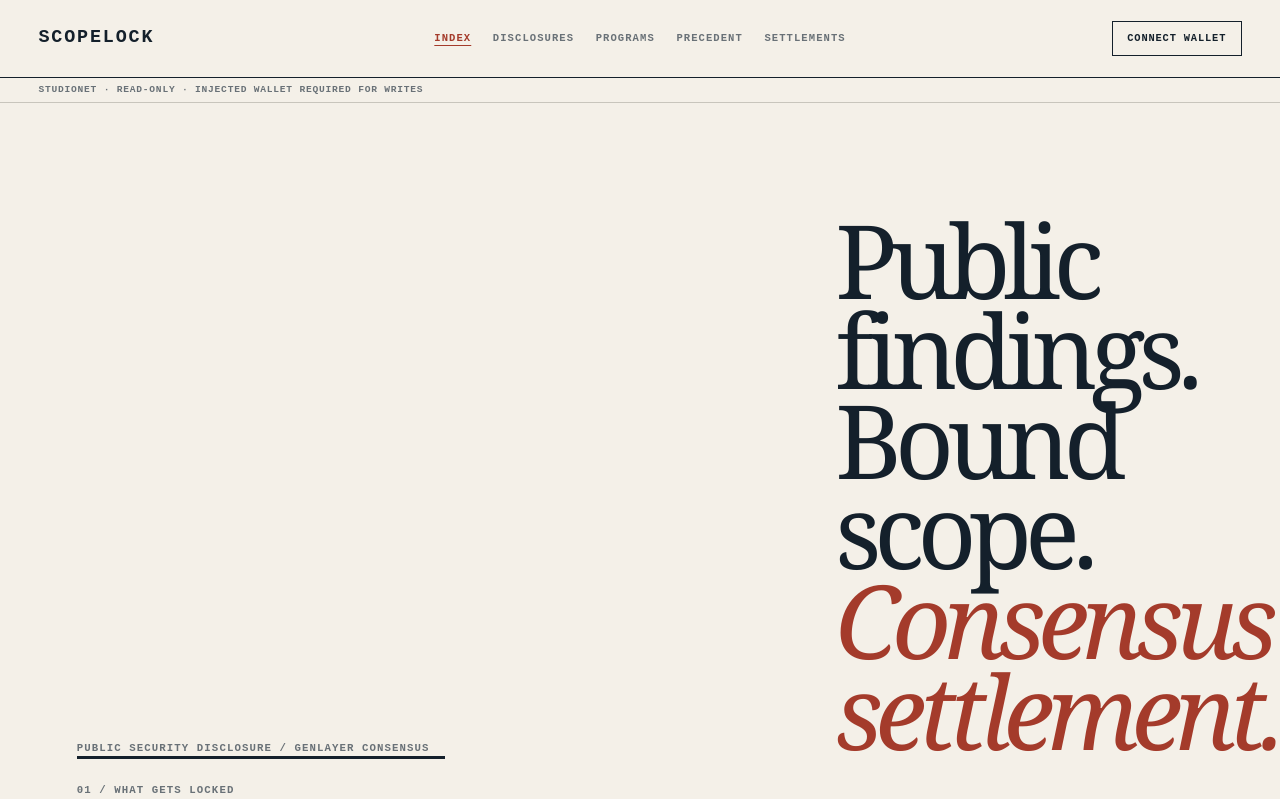
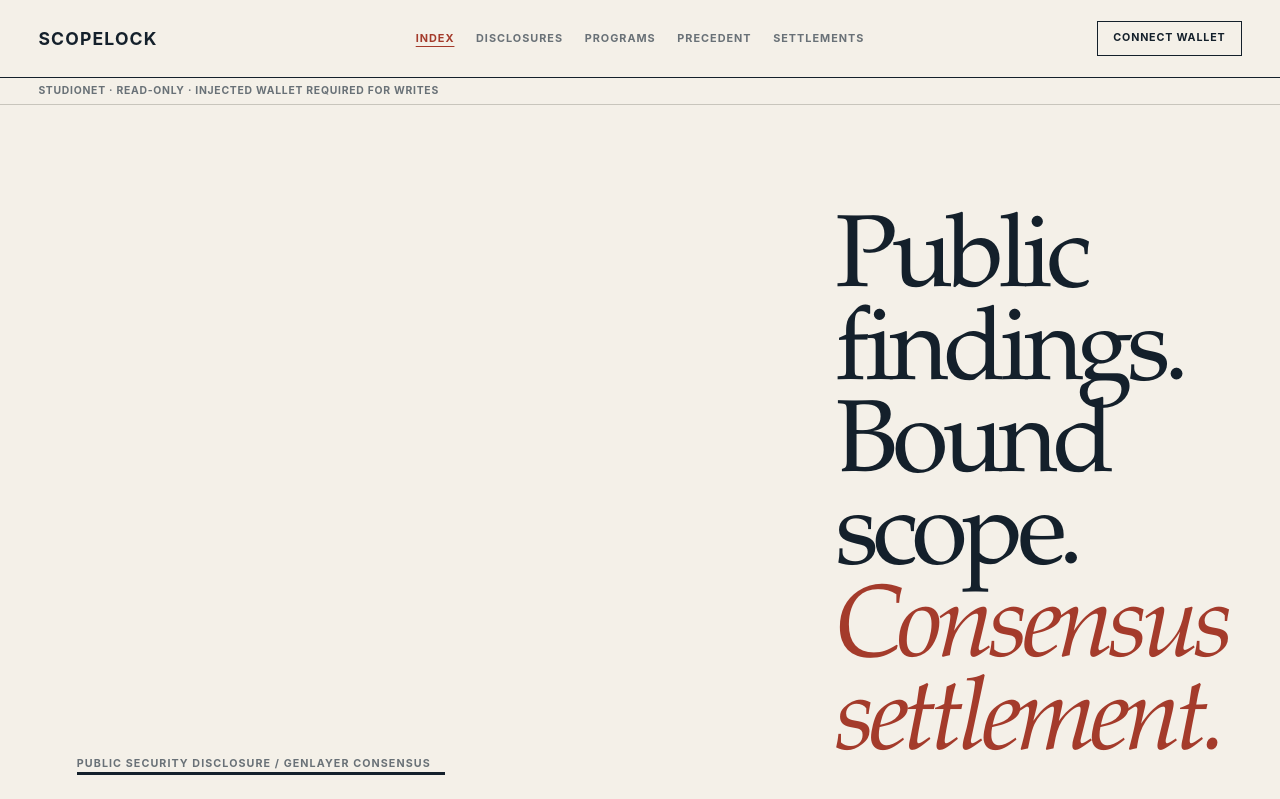
Before and after one commit to ometere123/scopelock, a Next.js app in the folder frontend/: page / in a window 1280 px wide. Shown: the top 799 px of the page. Built offline with nearby package versions, Linux system fonts and the light colour scheme; no server answers.

Commit message:
Refine ScopeLock editorial typography

```diff
--- a/frontend/src/app/globals.css
+++ b/frontend/src/app/globals.css
@@ -1,22 +1,22 @@
 @import "tailwindcss";
 
-:root { --paper:#f4f0e8; --ink:#14202b; --muted:#697177; --line:#c8c5bc; --red:#a43b2b; --green:#27664e; --amber:#966d24; }
+:root { --paper:#f4f0e8; --ink:#14202b; --muted:#697177; --line:#c8c5bc; --red:#a43b2b; --green:#27664e; --amber:#966d24; --serif:"Iowan Old Style","Palatino Linotype",Palatino,Georgia,serif; --sans:Inter,ui-sans-serif,system-ui,-apple-system,BlinkMacSystemFont,"Segoe UI",sans-serif; --mono:"SFMono-Regular",Consolas,"Liberation Mono",monospace; }
 * { box-sizing:border-box; }
-body { margin:0; background:var(--paper); color:var(--ink); font-family: Georgia, "Times New Roman", serif; }
+body { margin:0; background:var(--paper); color:var(--ink); font-family:var(--sans); font-size:16px; line-height:1.55; text-rendering:optimizeLegibility; }
 a { color:inherit; text-underline-offset:4px; }
 button { font:inherit; cursor:pointer; }
 .masthead { min-height:78px; border-bottom:1px solid var(--ink); display:grid; grid-template-columns:1fr auto 1fr; align-items:center; padding:0 3vw; gap:2rem; }
-.wordmark { font:700 1.15rem/1 ui-monospace,monospace; text-decoration:none; letter-spacing:.1em; }
-nav { display:flex; gap:1.35rem; font:600 .66rem/1 ui-monospace,monospace; letter-spacing:.1em; } nav a { text-decoration:none; color:var(--muted); } nav a:first-child { color:var(--ink); }
-nav a.active{color:var(--red);text-decoration:underline}.network-strip{padding:.45rem 3vw;border-bottom:1px solid var(--line);font:600 .6rem/1 ui-monospace,monospace;letter-spacing:.08em;color:var(--muted)}
-.connect { justify-self:end; border:1px solid var(--ink); border-radius:0; background:transparent; padding:.7rem .9rem; font:600 .65rem/1 ui-monospace,monospace; letter-spacing:.08em; }
+.wordmark { font:700 1.1rem/1 var(--sans); text-decoration:none; letter-spacing:.065em; }
+nav { display:flex; gap:1.35rem; font:650 .68rem/1 var(--sans); letter-spacing:.09em; } nav a { text-decoration:none; color:var(--muted); } nav a:first-child { color:var(--ink); }
+nav a.active{color:var(--red);text-decoration:underline}.network-strip{padding:.5rem 3vw;border-bottom:1px solid var(--line);font:650 .65rem/1 var(--sans);letter-spacing:.07em;color:var(--muted)}
+.connect { justify-self:end; border:1px solid var(--ink); border-radius:0; background:transparent; padding:.72rem .95rem; font:650 .67rem/1 var(--sans); letter-spacing:.075em; }
 .hero { min-height:65vh; padding:8vw 6vw 5vw; display:grid; grid-template-columns:1fr 23rem; align-items:end; border-bottom:1px solid var(--ink); }
-.eyebrow, .section-heading span, .brief span, .comparison span { font:600 .67rem/1.5 ui-monospace,monospace; letter-spacing:.1em; color:var(--muted); }
-h1 { margin:.6rem 0 0; font-size:clamp(3.6rem,8vw,8.5rem); font-weight:500; line-height:.88; letter-spacing:-.07em; } h1 em { color:var(--red); font-weight:400; }
-.brief { border-top:3px solid var(--ink); padding-top:1rem; align-self:end; max-width:23rem; } .brief p { line-height:1.5; margin:.7rem 0 1.2rem; }.brief a,.empty-ledger a { font:600 .75rem/1 ui-monospace,monospace; letter-spacing:.06em; }
+.eyebrow, .section-heading span, .brief span, .comparison span { font:650 .67rem/1.5 var(--sans); letter-spacing:.1em; color:var(--muted); }
+h1 { margin:.6rem 0 0; font-family:var(--serif); font-size:clamp(3.6rem,8vw,8.5rem); font-weight:500; line-height:.9; letter-spacing:-.055em; } h1 em { color:var(--red); font-weight:400; }
+.brief { border-top:3px solid var(--ink); padding-top:1rem; align-self:end; max-width:23rem; } .brief p { line-height:1.6; margin:.7rem 0 1.2rem; }.brief a,.empty-ledger a { font:650 .75rem/1 var(--sans); letter-spacing:.06em; }
 .ledger-section,.precedent,.rail-section { padding:7vw 6vw; border-bottom:1px solid var(--line); }.section-heading { display:flex; justify-content:space-between; gap:2rem; }.section-heading p { margin:0; max-width:28rem; color:var(--muted); }
 .empty-ledger { margin-top:3rem; border:1px solid var(--ink); padding:3rem; text-align:center; }.empty-ledger strong { font:700 1.2rem/1 ui-monospace,monospace; letter-spacing:.06em; }.empty-ledger p { max-width:40rem; margin:1rem auto 1.5rem; color:var(--muted); line-height:1.5; }
-.empty-ledger label{display:block;text-align:left;margin:1rem auto;max-width:38rem;font:600 .68rem/1.5 ui-monospace,monospace;letter-spacing:.07em}.empty-ledger input,.empty-ledger textarea,.empty-ledger select{display:block;width:100%;margin-top:.35rem;border:1px solid var(--line);background:transparent;padding:.65rem;font:1rem/1.3 Georgia,serif}.empty-ledger textarea{min-height:8rem}
+.empty-ledger label{display:block;text-align:left;margin:1rem auto;max-width:38rem;font:650 .68rem/1.5 var(--sans);letter-spacing:.07em}.empty-ledger input,.empty-ledger textarea,.empty-ledger select{display:block;width:100%;margin-top:.35rem;border:1px solid var(--line);background:transparent;padding:.68rem;font:400 1rem/1.45 var(--sans)}.empty-ledger textarea{min-height:8rem}
 .rows{margin-top:2rem;border-top:1px solid var(--ink)}.row{display:grid;grid-template-columns:90px 1.5fr repeat(4,1fr);gap:1rem;padding:1rem 0;border-bottom:1px solid var(--line);text-decoration:none;font:.75rem/1.35 ui-monospace,monospace}.row:hover{color:var(--red)}
 .chain-console{display:grid;grid-template-columns:repeat(4,1fr);gap:0;border-bottom:1px solid var(--ink);background:var(--ink);color:var(--paper);padding:1.5rem 6vw}.chain-console>div:not(.chain-actions){padding-right:1rem}.chain-console span{display:block;font:600 .62rem/1.5 ui-monospace,monospace;letter-spacing:.1em;color:#b5bbb9}.chain-console strong,.chain-console a{display:block;margin-top:.35rem;font:600 .8rem/1.3 ui-monospace,monospace;color:var(--paper)}.chain-actions{grid-column:1/-1;display:flex;flex-wrap:wrap;gap:.6rem;margin-top:1rem}.chain-actions button{border:1px solid #72807b;background:transparent;color:var(--paper);padding:.55rem .7rem;font:600 .62rem/1 ui-monospace,monospace;letter-spacing:.06em}.chain-console p{grid-column:1/-1;margin:1rem 0 0;border-top:1px solid #50605a;padding-top:.8rem;font-size:.85rem;color:#d3d8d4}.chain-console p b{font:600 .65rem/1 ui-monospace,monospace;letter-spacing:.08em}
 .precedent { display:grid; grid-template-columns:1fr 1fr; gap:5vw; background:#e9e4d9; } h2 { margin:.6rem 0 0; font-weight:400; font-size:clamp(2rem,4vw,4.5rem); line-height:.95; letter-spacing:-.05em; }.comparison { border-top:1px solid var(--ink); }.comparison>div { padding:1.25rem 0; border-bottom:1px solid var(--line); }.comparison strong { display:block; margin:.7rem 0; font:600 1rem/1 ui-monospace,monospace; }.comparison p { color:var(--muted); line-height:1.45; margin:0; }
```
